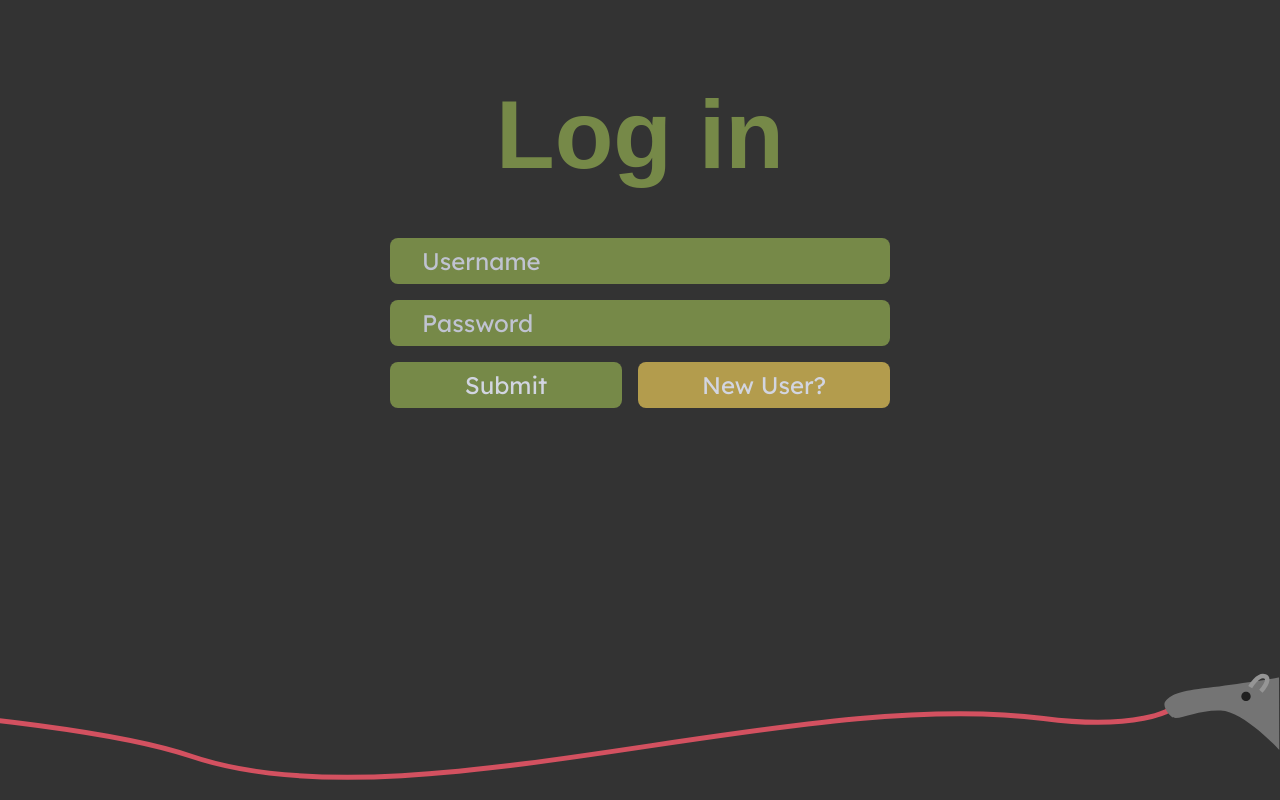
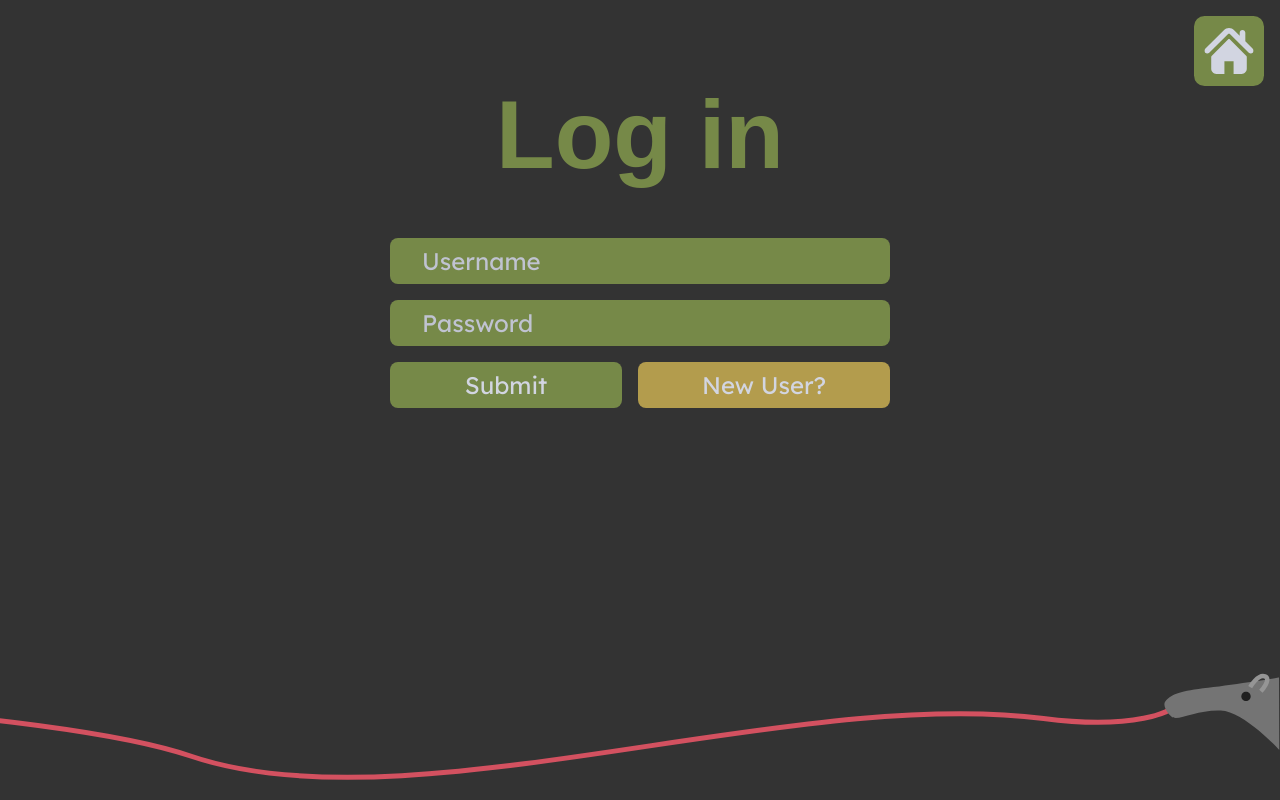
Before and after one commit to benjamin-cates/ant_logic, a React (Vite) app in the folder frontend/: page /login in a window 1280 px wide. Built offline with nearby package versions, Linux system fonts and the light colour scheme; a web font is replaced by a local one.

Commit message:
icons :heart_eyes:

```diff
--- a/frontend/src/page.css
+++ b/frontend/src/page.css
@@ -82,3 +82,43 @@ p {
   color: var(--text);
   border: none;
 }
+
+#home-btn {
+  top: 1rem;
+  right: 1rem;
+  fill: #D2D5E1;
+  transition: 0.3s ease;
+  background-color: #768948;
+  border-radius: 15%;
+  padding: .65rem;
+}
+
+#home-btn:hover {
+  transform: scale(1.1);
+}
+
+#library-btn {
+  top: 1rem;
+  right: 4rem;
+  fill: #D2D5E1;
+  transition: 0.3s ease;
+  background-color: #388697;
+  border-radius: 0.5rem;
+  padding: .65rem;
+}
+
+#library-btn:hover {
+  transform: scale(1.1);
+}
+
+#top-bar {
+  position: fixed;
+  display: flex;
+  justify-content: space-between;
+  flex-direction: row-reverse;
+  width: 100vw;
+  padding: 1rem;
+  border-radius: 15%;
+  top: 0;
+  right: 0;
+}
--- a/frontend/src/pages/index.tsx
+++ b/frontend/src/pages/index.tsx
@@ -8,7 +8,7 @@ function App() {
   const loggedIn =
     getCookie("username") != undefined && getCookie("username") != "_";
   return (
-    <div id="main">
+    <div id="main" style={{marginTop: "5rem"}}>
       <h1>AntLogic</h1>
       <p>
         Bumi is an anteater at the North Florida Wildlife Center. He’s recently
--- a/frontend/src/pages/levels/index.tsx
+++ b/frontend/src/pages/levels/index.tsx
@@ -14,9 +14,10 @@ function Levels() {
           setCompleted(user.scores.map(score => score != 0));
   });
   return (
-    <div id="main">
+    <div id="main" className="levels-header">
+      <div id='top-bar'>
       <Link to={"/"}>
-        <svg id="home-btn" fill="#000000" width="50px" height="50px" viewBox="0 0 495.398 495.398">
+          <svg id="home-btn" fill="#000000" width="70px" height="70px" viewBox="0 0 495.398 495.398">
             <g>
               <g>
                 <g>
@@ -32,8 +33,22 @@ function Levels() {
             </g>
           </svg>
       </Link>
+      <Link to={"/library"}>
+        <svg width="159" height="68" viewBox="0 0 159 68" fill="none" id="library-btn">
+          <path d="M40.8334 2.9321L76.2989 2.77655L96.8315 11.7985L113.32 30.3089L112.853 39.0198L89.5207 60.1746L58.0995 66.0855C58.0995 66.0855 41.1445 66.0855 41.1445 65.4633C41.1445 64.8411 51.4108 40.1086 51.4108 40.1086V25.3313L40.8334 2.9321Z" fill="#EEEEEE"/>
+          <path d="M112.869 33.6922H154.984M46.1342 16.8461H3.3692M47.779 50.5383H3.3692" stroke="#C0C0C0" stroke-width="3.36922"/>
+          <path fill-rule="evenodd" clip-rule="evenodd" d="M35.7979 62.3305C33.107 66.7853 32.0076 67.3844 32.0076 67.3844H25.8482L29.2174 63.2781C29.2174 63.2781 38.746 51.4858 38.746 33.6922C38.746 15.8986 29.2174 4.10623 29.2174 4.10623L25.8482 0H32.0076C33.3237 1.57932 34.4029 2.79013 35.7453 5.05383C38.9001 10.2758 43.7998 20.2602 43.7998 33.6922C43.7998 47.0859 38.92 57.0736 35.7979 62.3305Z" fill="#C0C0C0"/>
+          <path fill-rule="evenodd" clip-rule="evenodd" d="M35.5347 0L38.9039 4.10623C38.9039 4.10623 48.4325 15.8986 48.4325 33.6922C48.4325 51.4858 38.9039 63.2781 38.9039 63.2781L35.5347 67.3844H64.4363C68.493 67.3844 77.3904 67.4257 87.3891 63.3308C97.3878 59.2359 108.508 50.9602 117.186 34.903L114.975 33.6922L117.186 32.4814C99.8289 0.363184 72.4493 0 64.4363 0H35.5347ZM45.4318 5.05383H64.4363C72.3273 5.05383 95.2425 4.83449 111.553 33.6922C103.523 47.8919 93.8285 55.0596 85.0728 58.6455C76.0422 62.3439 68.493 62.3305 64.4363 62.3305H45.4845C48.6407 57.094 53.4863 47.0859 53.4863 33.6922C53.4863 20.2602 48.5866 10.2758 45.4318 5.05383Z" fill="#C0C0C0"/>
+          <rect x="151.615" y="30.3229" width="6.73844" height="6.73844" fill="#B2B2B2"/>
+          <rect y="47.1691" width="6.73844" height="6.73844" fill="#B2B2B2"/>
+          <rect y="13.4769" width="6.73844" height="6.73844" fill="#B2B2B2"/>
+        </svg>
+      </Link>
 
-      <h1>Levels</h1>
+      </div>
+
+
+      <h1 id="levels-header">Levels</h1>
       <div className="bounding-box">
         {
             level_data.map((level, idx) => {
--- a/frontend/src/pages/login/index.tsx
+++ b/frontend/src/pages/login/index.tsx
@@ -31,6 +31,25 @@ function Login() {
 
   return (
     <div id="main">
+      <div id='top-bar'>
+        <Link to={"/"}>
+          <svg id="home-btn" fill="#000000" width="70px" height="70px" viewBox="0 0 495.398 495.398">
+            <g>
+              <g>
+                <g>
+                  <path d="M487.083,225.514l-75.08-75.08V63.704c0-15.682-12.708-28.391-28.413-28.391c-15.669,0-28.377,12.709-28.377,28.391
+                    v29.941L299.31,37.74c-27.639-27.624-75.694-27.575-103.27,0.05L8.312,225.514c-11.082,11.104-11.082,29.071,0,40.158
+                    c11.087,11.101,29.089,11.101,40.172,0l187.71-187.729c6.115-6.083,16.893-6.083,22.976-0.018l187.742,187.747
+                    c5.567,5.551,12.825,8.312,20.081,8.312c7.271,0,14.541-2.764,20.091-8.312C498.17,254.586,498.17,236.619,487.083,225.514z"/>
+                  <path d="M257.561,131.836c-5.454-5.451-14.285-5.451-19.723,0L72.712,296.913c-2.607,2.606-4.085,6.164-4.085,9.877v120.401
+                    c0,28.253,22.908,51.16,51.16,51.16h81.754v-126.61h92.299v126.61h81.755c28.251,0,51.159-22.907,51.159-51.159V306.79
+                    c0-3.713-1.465-7.271-4.085-9.877L257.561,131.836z"/>
+                </g>
+              </g>
+            </g>
+          </svg>
+        </Link>
+      </div>
       <h1>Log in</h1>
       <form className="login-form">
         <input type="text" id="username" placeholder="Username" className="input-login"/>
--- a/frontend/src/pages/signup/index.tsx
+++ b/frontend/src/pages/signup/index.tsx
@@ -1,6 +1,6 @@
 import "../../styles/login.css";
 
-import { useNavigate } from "react-router-dom";
+import { Link, useNavigate } from "react-router-dom";
 import { sign_up } from "../../utils/backend";
 
 import { useState } from "react";
@@ -30,6 +30,26 @@ function Signup() {
 
   return (
     <div id="main">
+      <div id='top-bar'>
+        <Link to={"/"}>
+          <svg id="home-btn" fill="#000000" width="70px" height="70px" viewBox="0 0 495.398 495.398">
+            <g>
+              <g>
+                <g>
+                  <path d="M487.083,225.514l-75.08-75.08V63.704c0-15.682-12.708-28.391-28.413-28.391c-15.669,0-28.377,12.709-28.377,28.391
+                    v29.941L299.31,37.74c-27.639-27.624-75.694-27.575-103.27,0.05L8.312,225.514c-11.082,11.104-11.082,29.071,0,40.158
+                    c11.087,11.101,29.089,11.101,40.172,0l187.71-187.729c6.115-6.083,16.893-6.083,22.976-0.018l187.742,187.747
+                    c5.567,5.551,12.825,8.312,20.081,8.312c7.271,0,14.541-2.764,20.091-8.312C498.17,254.586,498.17,236.619,487.083,225.514z"/>
+                  <path d="M257.561,131.836c-5.454-5.451-14.285-5.451-19.723,0L72.712,296.913c-2.607,2.606-4.085,6.164-4.085,9.877v120.401
+                    c0,28.253,22.908,51.16,51.16,51.16h81.754v-126.61h92.299v126.61h81.755c28.251,0,51.159-22.907,51.159-51.159V306.79
+                    c0-3.713-1.465-7.271-4.085-9.877L257.561,131.836z"/>
+                </g>
+              </g>
+            </g>
+          </svg>
+        </Link>
+      </div>
+
       <h1>Sign Up</h1>
       <form className="login-form">
         <input type="text" id="email" placeholder="Email" className="input-login"/>
--- a/frontend/src/styles/levels.css
+++ b/frontend/src/styles/levels.css
@@ -28,15 +28,3 @@
 a {
     display: block;
 }
-
-#home-btn {
-    position: fixed;
-    top: 1rem;
-    right: 1rem;
-    fill: #768948;
-    transition: 0.3s ease;
-}
-
-#home-btn:hover {
-    transform: scale(1.1);
-}
```
Also changed, not shown: frontend/src/pages/levels/home-icon-silhouette.svg (deleted). Lines whose indentation alone changed are shown as unchanged.
